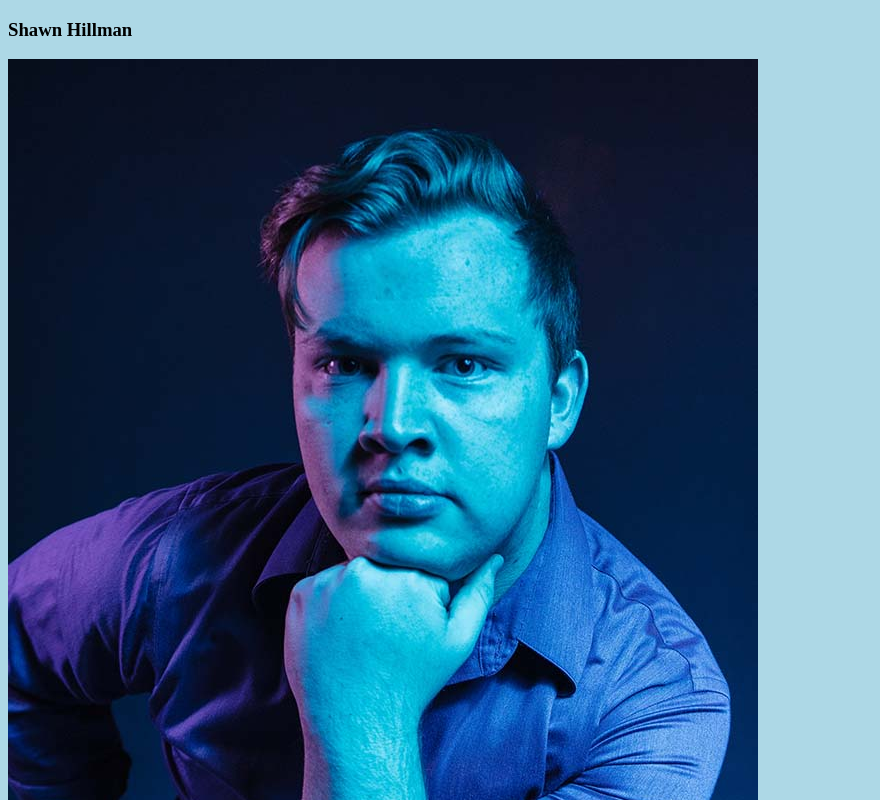
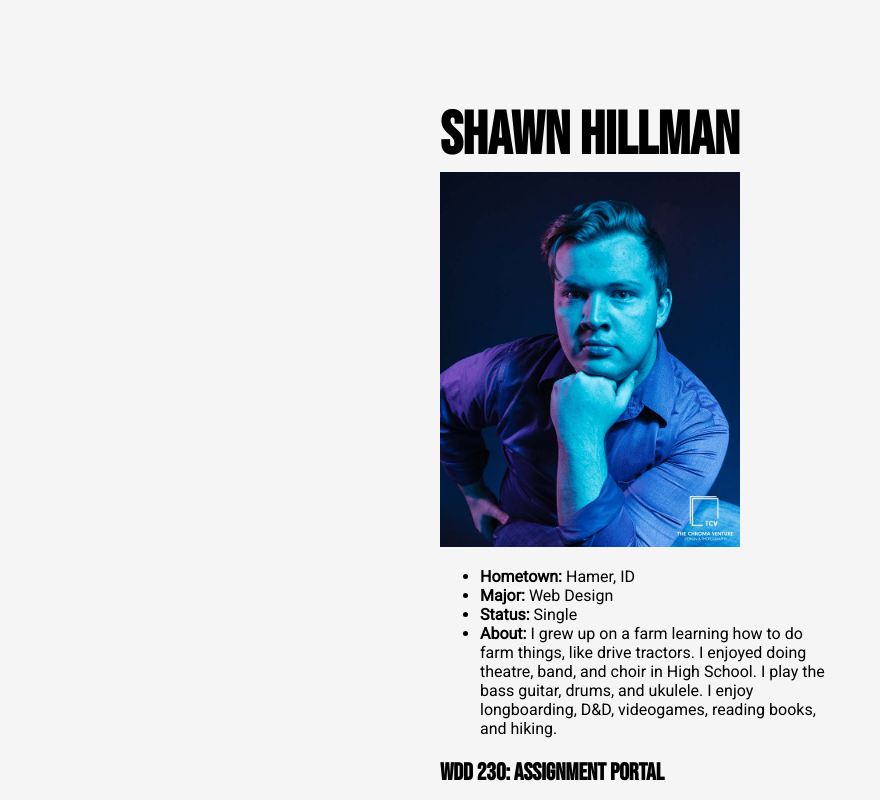
Before and after one commit to ShawnHillman/shawnhillman.github.io, a plain HTML site: page index.html in a window 1280 px wide. Shown: the top 800 px of the page, without its empty margins (0-880 px from the left). Drawn offline with Linux system fonts and the light colour scheme.

Commit message:
New info, color, and font

```diff
--- a/index.html
+++ b/index.html
@@ -16,7 +16,7 @@
         <main>
             <div id="about-me-wrapper">
                 <h3 id="about-me-name" alt="an extremely handsome man">Shawn Hillman</h3>
-                <img src="sources/me.jpg" alt="an extremely handsome man"/>
+                <img id="me-pic" src="sources/me.jpg" alt="an extremely handsome man"/>
                 <ul id="about-me-list">
                     <li id="about-me-hometown"><b>Hometown:</b> Hamer, ID</li>
                     <li id="about-me-major"><b>Major:</b> Web Design</li>
--- a/styles/style.css
+++ b/styles/style.css
@@ -1,3 +1,22 @@
+@import url('https://fonts.googleapis.com/css2?family=Bebas+Neue&family=Roboto&display=swap');
+
 body {
-    background: lightblue;
+    max-width: 400px;
+    background: whitesmoke;
+    font-family: 'Roboto';
+    margin: auto;
 }
+
+h1, h2, h3, h4, h5, h6 {
+    font-family: 'Bebas Neue';
+}
+
+#about-me-name {
+    font-size: 60px;
+    margin: 100px 0 0;
+}
+#me-pic {
+    width: 100%;
+    max-width: 300px;
+
+}
```
